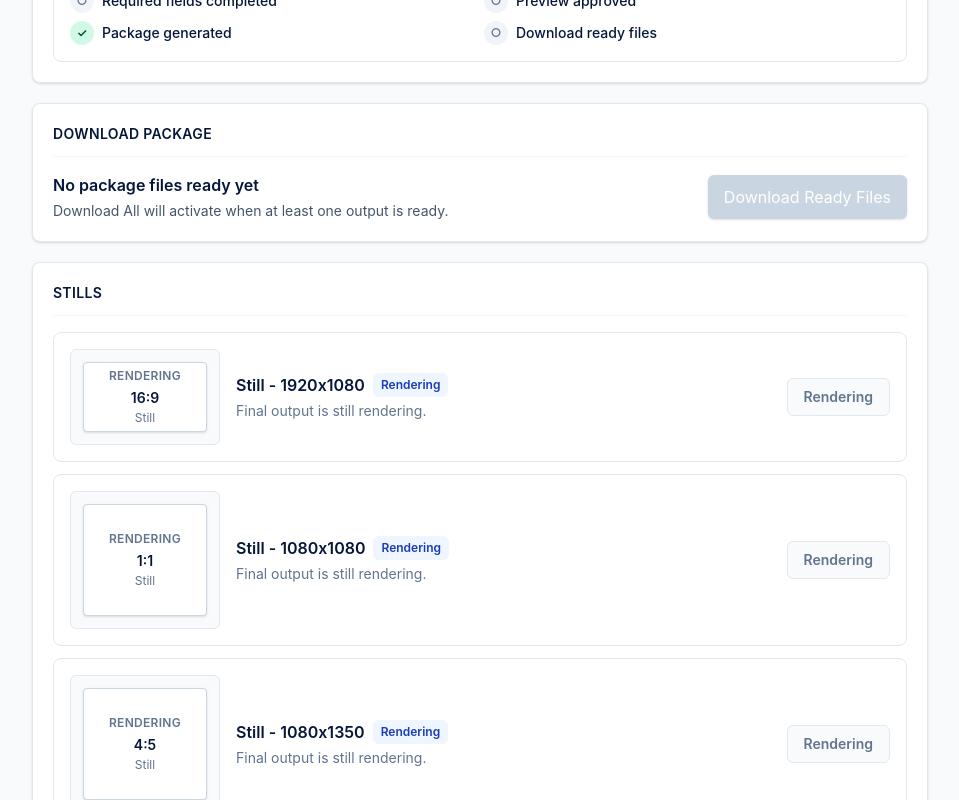
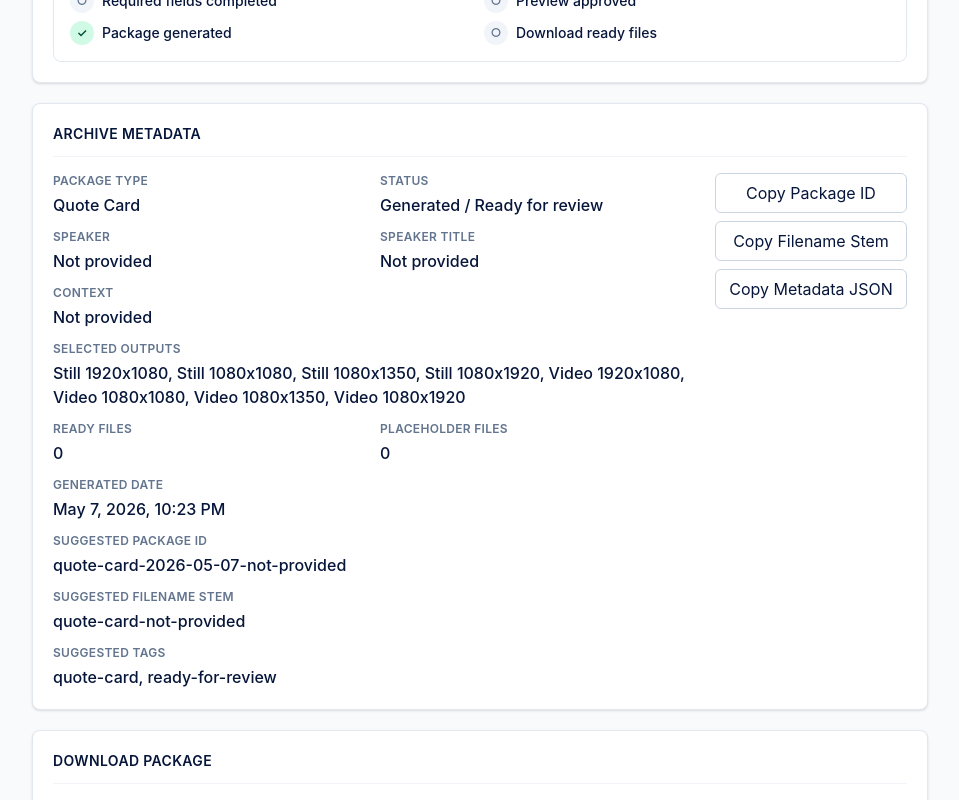
Before and after one commit to paulsjob/media_hub, a Next.js app: page /package in a window 1280 px wide. Shown: the part 560-1360 px from the top of the page, without its empty margins (160-1119 px from the left). Built offline with nearby package versions, Linux system fonts and the light colour scheme.

Commit message:
Add quote card archive metadata card

```diff
--- a/src/app/package/page.tsx
+++ b/src/app/package/page.tsx
@@ -27,6 +27,7 @@ export default async function PackagePage({
   const renderResults = parseRenderResults(renders);
   const backToGenerateHref = getBackToGenerateHref(params);
   const packageFilename = getPackageFilename(params.speakerName);
+  const generatedAt = new Date().toISOString();
 
   return (
     <MvpShell>
@@ -42,6 +43,7 @@ export default async function PackagePage({
             speakerTitle: params.speakerTitle,
             contextLine: params.contextLine,
             previewApproved: params.previewApproved === "1",
+            generatedAt,
           }}
           changeOutputsHref={backToGenerateHref}
         />
--- a/src/components/package-results.tsx
+++ b/src/components/package-results.tsx
@@ -42,6 +42,7 @@ export function PackageResults({
     speakerTitle?: string;
     contextLine?: string;
     previewApproved: boolean;
+    generatedAt: string;
   };
   changeOutputsHref: string;
 }) {
@@ -171,6 +172,13 @@ export function PackageResults({
         changeOutputsHref={changeOutputsHref}
       />
 
+      <ArchiveMetadataCard
+        packageContext={packageContext}
+        outputs={outputs}
+        readyFileCount={readyFileCount}
+        placeholderFileCount={placeholderFileCount}
+      />
+
       <SectionCard title="Download Package">
         <DownloadAllPackage
           packageName={packageName}
@@ -245,6 +253,7 @@ function PackageReviewHeader({
     speakerTitle?: string;
     contextLine?: string;
     previewApproved: boolean;
+    generatedAt: string;
   };
   outputs: MvpOutputFormat[];
   readyFileCount: number;
@@ -303,6 +312,216 @@ function PackageReviewHeader({
       </div>
     </section>
   );
+}
+
+function ArchiveMetadataCard({
+  packageContext,
+  outputs,
+  readyFileCount,
+  placeholderFileCount,
+}: {
+  packageContext: {
+    quote?: string;
+    speakerName?: string;
+    speakerTitle?: string;
+    contextLine?: string;
+    generatedAt: string;
+  };
+  outputs: MvpOutputFormat[];
+  readyFileCount: number;
+  placeholderFileCount: number;
+}) {
+  const [copiedKey, setCopiedKey] = useState<"packageId" | "filenameStem" | "metadata" | null>(null);
+  const metadata = useMemo(
+    () => getArchiveMetadata(packageContext, outputs, readyFileCount, placeholderFileCount),
+    [packageContext, outputs, readyFileCount, placeholderFileCount],
+  );
+  const selectedOutputText = metadata.selectedOutputs.length > 0 ? metadata.selectedOutputs.join(", ") : "Not provided";
+
+  async function copyValue(key: "packageId" | "filenameStem" | "metadata", value: string) {
+    await copyText(value);
+    setCopiedKey(key);
+    window.setTimeout(() => setCopiedKey((current) => (current === key ? null : current)), 1800);
+  }
+
+  return (
+    <SectionCard title="Archive Metadata">
+      <div className="grid gap-5 lg:grid-cols-[1fr_auto]">
+        <div className="grid gap-3 sm:grid-cols-2">
+          <MetadataValue label="Package Type" value={metadata.packageType} />
+          <MetadataValue label="Status" value={metadata.status} />
+          <MetadataValue label="Speaker" value={metadata.speaker} />
+          <MetadataValue label="Speaker Title" value={metadata.speakerTitle} />
+          <MetadataValue label="Context" value={metadata.context} className="sm:col-span-2" />
+          <MetadataValue label="Selected Outputs" value={selectedOutputText} className="sm:col-span-2" />
+          <MetadataValue label="Ready Files" value={String(metadata.readyFiles)} />
+          <MetadataValue label="Placeholder Files" value={String(metadata.placeholderFiles)} />
+          <MetadataValue label="Generated Date" value={metadata.generatedDate} className="sm:col-span-2" />
+          <MetadataValue label="Suggested Package ID" value={metadata.suggestedPackageId} className="sm:col-span-2" />
+          <MetadataValue label="Suggested Filename Stem" value={metadata.suggestedFilenameStem} className="sm:col-span-2" />
+          <MetadataValue label="Suggested Tags" value={metadata.suggestedTags.join(", ")} className="sm:col-span-2" />
+        </div>
+
+        <div className="flex min-w-48 flex-col gap-2">
+          <CopyButton
+            label={copiedKey === "packageId" ? "Copied Package ID" : "Copy Package ID"}
+            onClick={() => copyValue("packageId", metadata.suggestedPackageId)}
+          />
+          <CopyButton
+            label={copiedKey === "filenameStem" ? "Copied Filename Stem" : "Copy Filename Stem"}
+            onClick={() => copyValue("filenameStem", metadata.suggestedFilenameStem)}
+          />
+          <CopyButton
+            label={copiedKey === "metadata" ? "Copied Metadata JSON" : "Copy Metadata JSON"}
+            onClick={() => copyValue("metadata", JSON.stringify(metadata, null, 2))}
+          />
+          {copiedKey ? <p className="text-sm font-semibold text-emerald-800">Copied to clipboard.</p> : null}
+        </div>
+      </div>
+    </SectionCard>
+  );
+}
+
+function MetadataValue({
+  label,
+  value,
+  className = "",
+}: {
+  label: string;
+  value: string;
+  className?: string;
+}) {
+  return (
+    <div className={className}>
+      <p className="mb-1 text-xs font-semibold uppercase tracking-wide text-slate-500">{label}</p>
+      <p className="break-words font-medium leading-6 text-[#06153a]">{value.trim() || "Not provided"}</p>
+    </div>
+  );
+}
+
+function CopyButton({ label, onClick }: { label: string; onClick: () => void }) {
+  return (
+    <button
+      type="button"
+      onClick={onClick}
+      className="inline-flex min-h-10 items-center justify-center rounded-md border border-slate-300 bg-white px-3 text-sm font-semibold text-[#06153a] hover:bg-slate-50"
+    >
+      {label}
+    </button>
+  );
+}
+
+function getArchiveMetadata(
+  packageContext: {
+    quote?: string;
+    speakerName?: string;
+    speakerTitle?: string;
+    contextLine?: string;
+    generatedAt: string;
+  },
+  outputs: MvpOutputFormat[],
+  readyFileCount: number,
+  placeholderFileCount: number,
+) {
+  const speakerSlug = toSlug(packageContext.speakerName, "not-provided");
+  const contextSlug = toSlug(packageContext.contextLine, "");
+  const dateStamp = getDateStamp(packageContext.generatedAt);
+  const selectedOutputs = outputs.map((output) => `${output.type === "video" ? "Video" : "Still"} ${output.label}`);
+  const suggestedPackageId = `quote-card-${dateStamp}-${speakerSlug}`;
+  const suggestedFilenameStem = contextSlug ? `quote-card-${speakerSlug}-${contextSlug}` : `quote-card-${speakerSlug}`;
+  const suggestedTags = uniqueValues([
+    "quote-card",
+    packageContext.speakerName ? speakerSlug : "",
+    ...getContextTags(packageContext.contextLine),
+    "ready-for-review",
+  ]);
+
+  return {
+    packageType: "Quote Card",
+    status: "Generated / Ready for review",
+    speaker: packageContext.speakerName?.trim() || "Not provided",
+    speakerTitle: packageContext.speakerTitle?.trim() || "Not provided",
+    context: packageContext.contextLine?.trim() || "Not provided",
+    selectedOutputs,
+    readyFiles: readyFileCount,
+    placeholderFiles: placeholderFileCount,
+    generatedDate: getGeneratedDateLabel(packageContext.generatedAt),
+    suggestedPackageId,
+    suggestedFilenameStem,
+    suggestedTags,
+  };
+}
+
+function getGeneratedDateLabel(value: string) {
+  const date = new Date(value);
+
+  if (Number.isNaN(date.getTime())) {
+    return "Not provided";
+  }
+
+  return new Intl.DateTimeFormat(undefined, {
+    dateStyle: "medium",
+    timeStyle: "short",
+  }).format(date);
+}
+
+function getDateStamp(value: string) {
+  const date = new Date(value);
+
+  if (Number.isNaN(date.getTime())) {
+    return "date-not-provided";
+  }
+
+  return date.toISOString().slice(0, 10);
+}
+
+function getContextTags(value?: string) {
+  if (!value) {
+    return [];
+  }
+
+  const stopWords = new Set(["and", "for", "from", "into", "that", "the", "this", "with"]);
+
+  return uniqueValues(
+    value
+      .split(/\s+/)
+      .map((word) => toSlug(word, ""))
+      .filter((word) => word.length > 2 && !stopWords.has(word))
+      .slice(0, 4),
+  );
+}
+
+function uniqueValues(values: string[]) {
+  return Array.from(new Set(values.filter(Boolean)));
+}
+
+function slugify(value: string) {
+  return value
+    .toLowerCase()
+    .replace(/[^a-z0-9]+/g, "-")
+    .replace(/^-+|-+$/g, "");
+}
+
+function toSlug(value: string | undefined, fallback: string) {
+  return slugify(value ?? "") || fallback;
+}
+
+async function copyText(value: string) {
+  if (navigator.clipboard?.writeText) {
+    await navigator.clipboard.writeText(value);
+    return;
+  }
+
+  const textarea = document.createElement("textarea");
+
+  textarea.value = value;
+  textarea.style.position = "fixed";
+  textarea.style.opacity = "0";
+  document.body.append(textarea);
+  textarea.focus();
+  textarea.select();
+  document.execCommand("copy");
+  textarea.remove();
 }
 
 function SummaryValue({ label, value }: { label: string; value?: string }) {
```
